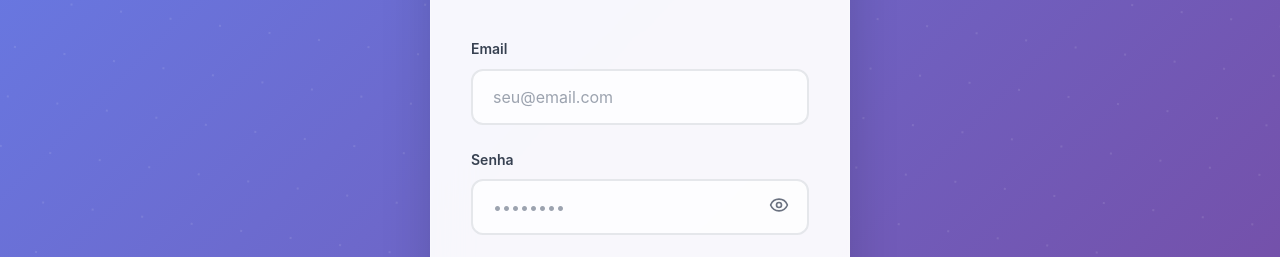
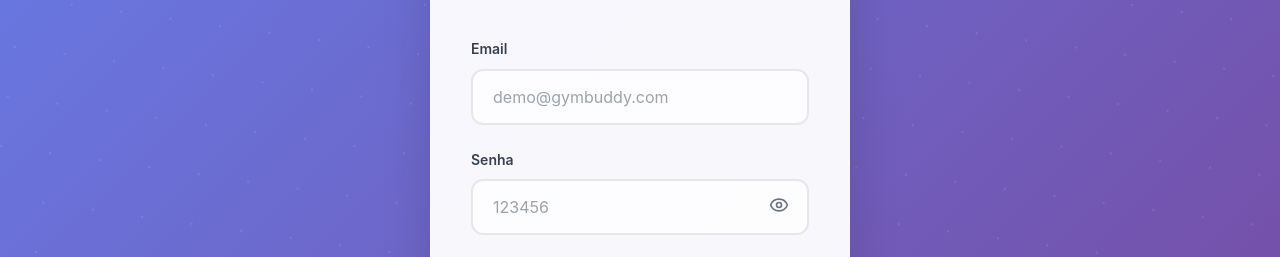
Before and after one commit to thiagohbarreto/gymbuddy-improved, a React (Vite) app: page /login in a window 1280 px wide. Shown: the part 298-555 px from the top of the page. Built offline with nearby package versions, Linux system fonts and the light colour scheme.

Commit message:
Fix login serverless function and restore auth flow

```diff
--- a/src/pages/Auth/Login.tsx
+++ b/src/pages/Auth/Login.tsx
@@ -71,7 +71,7 @@ const Login = () => {
               {...register('email')}
               type="email"
               className={styles.input}
-              placeholder="seu@email.com"
+              placeholder="demo@gymbuddy.com"
             />
             {errors.email && (
               <p className={styles.error}>{errors.email.message}</p>
@@ -85,7 +85,7 @@ const Login = () => {
                 {...register('password')}
                 type={showPassword ? 'text' : 'password'}
                 className={styles.input}
-                placeholder="••••••••"
+                placeholder="123456"
               />
               <button
                 type="button"
```
Also changed, not shown: 1 other file (tests, documents, lock files or other folders).
